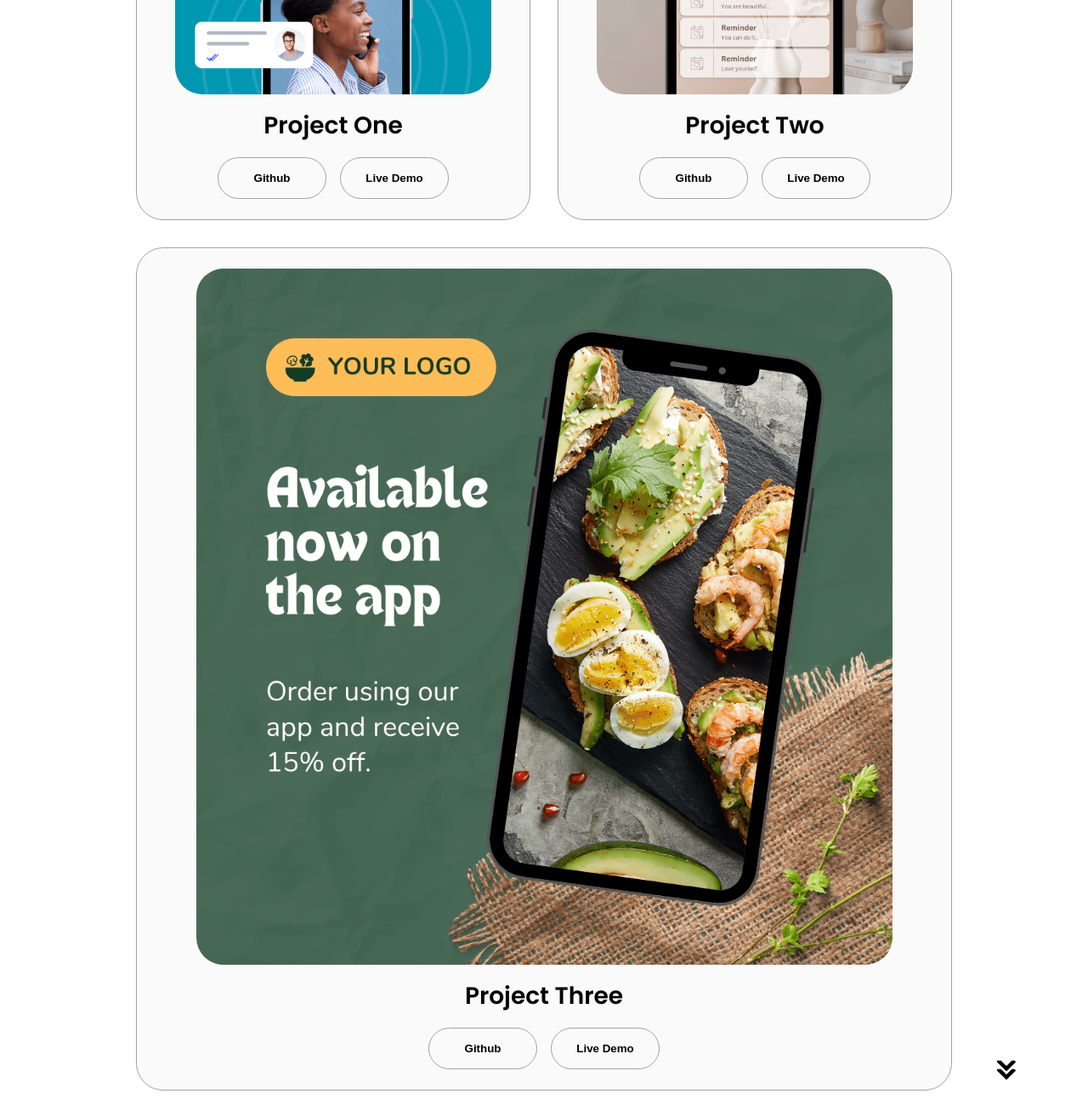
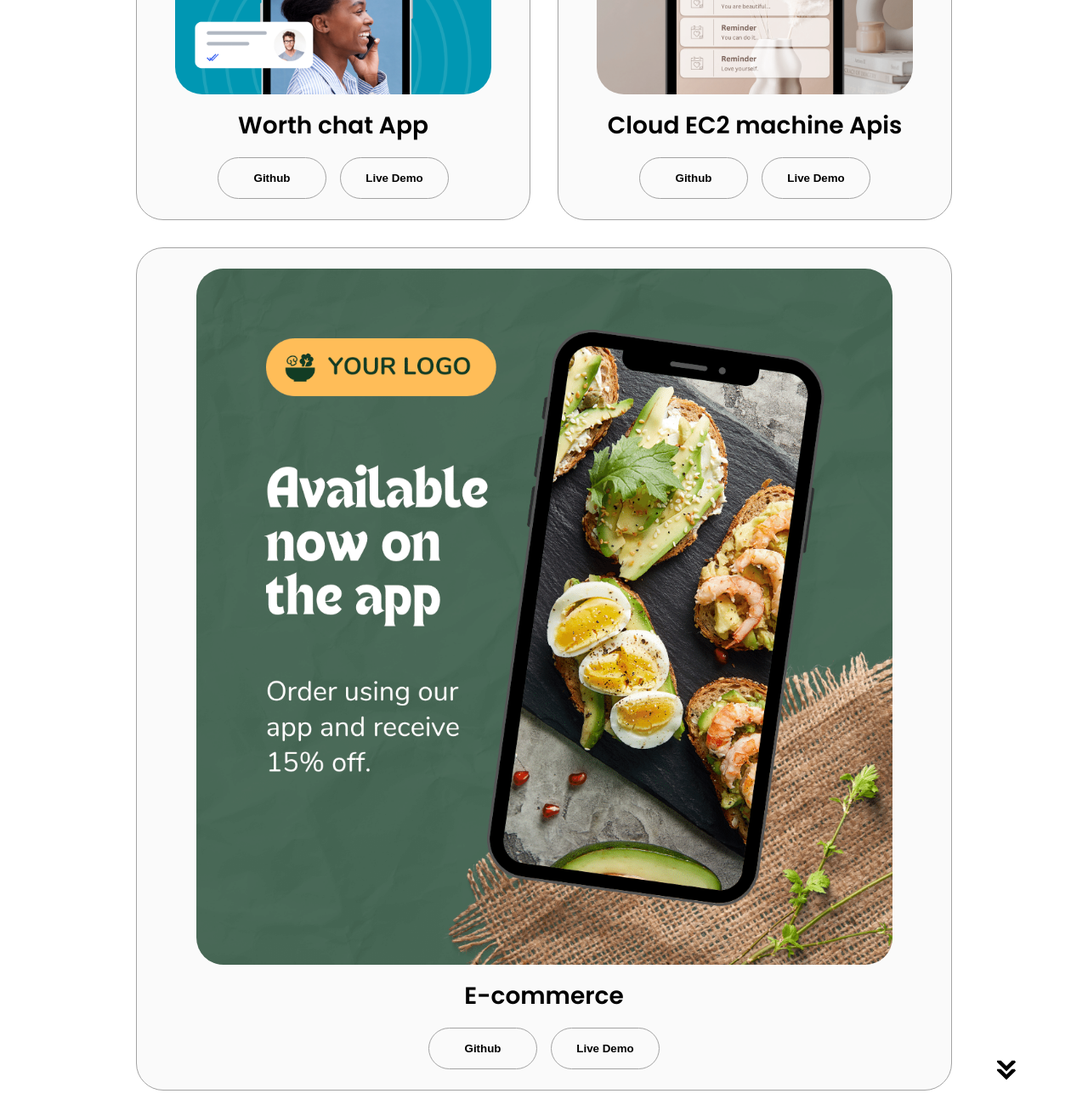
Before and after one commit to kush987/kush987.github.io, a plain HTML site: page index.html in a window 1280 px wide. Shown: the part 2880-4180 px from the top of the page at 85% size. Drawn offline with Linux system fonts and the light colour scheme.

Commit message:
Update index.html

```diff
--- a/index.html
+++ b/index.html
@@ -254,7 +254,7 @@
                 class="project-img"
               />
             </div>
-            <h2 class="experience-sub-title project-title">Project One</h2>
+            <h2 class="experience-sub-title project-title">Worth chat App</h2>
             <div class="btn-container">
               <button
                 class="btn btn-color-2 project-btn"
@@ -278,7 +278,7 @@
                 class="project-img"
               />
             </div>
-            <h2 class="experience-sub-title project-title">Project Two</h2>
+            <h2 class="experience-sub-title project-title">Cloud EC2 machine Apis</h2>
             <div class="btn-container">
               <button
                 class="btn btn-color-2 project-btn"
@@ -302,7 +302,7 @@
                 class="project-img"
               />
             </div>
-            <h2 class="experience-sub-title project-title">Project Three</h2>
+            <h2 class="experience-sub-title project-title">E-commerce</h2>
             <div class="btn-container">
               <button
                 class="btn btn-color-2 project-btn"
```
